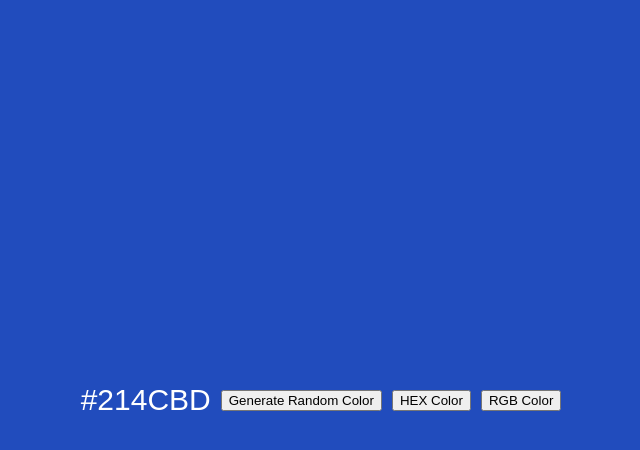
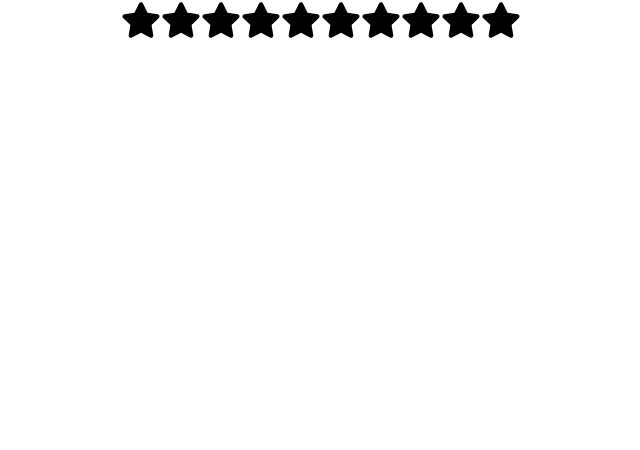
Before and after one commit to gwinedev/React, a React (Create React App) app in the folder Assorted/projects/: page / in a window 1280 px wide. Shown: the top 450 px of the page, without its empty margins (319-959 px from the left). Built offline with nearby package versions, Linux system fonts and the light colour scheme.

Commit message:
star rating app

```diff
--- a/Assorted/projects/package.json
+++ b/Assorted/projects/package.json
@@ -8,6 +8,7 @@
     "@testing-library/user-event": "^13.5.0",
     "react": "^18.3.1",
     "react-dom": "^18.3.1",
+    "react-icons": "^5.3.0",
     "react-scripts": "5.0.1",
     "web-vitals": "^2.1.4"
   },
--- a/Assorted/projects/src/App.js
+++ b/Assorted/projects/src/App.js
@@ -1,12 +1,14 @@
 import './App.css';
-import Accordion from './components/accordion';
-import RandomColor from './components/accordion/random_color';
+// import Accordion from './components/accordion';
+// import RandomColor from './components/random_color';
+import StarRating from './components/star-rating';
 
 function App() {
   return (
     <div className="App">
       {/* <Accordion /> */}
-      <RandomColor />
+      {/* <RandomColor /> */}
+      < StarRating starCount={10} />
     </div>
   );
 }
--- /dev/null
+++ b/Assorted/projects/src/components/star-rating/index.js
@@ -0,0 +1,37 @@
+import { FaStar } from 'react-icons/fa';
+import React, { useState } from 'react';
+
+export default function StarRating({ starCount = 5 }) {
+    const [rating, setRating] = useState(0);
+    const [hover, setHover] = useState(0);
+
+    function handleClick(index) {
+        setRating(index);
+    }
+
+    function handleMouseEnter(index) {
+        setHover(index);
+
+    }
+
+    function handleMouseLeave(index) {
+        console.log(index);
+
+    }
+    return <div className="star-rating">
+        {
+            [...Array(starCount)].map((_, index) => {
+                index += 1
+
+                return <FaStar
+                    key={index}
+                    className={index <= (hover || rating) ? 'active' : 'inactive'}
+                    onClick={() => handleClick(index)}
+                    onMouseMove={() => handleMouseEnter(index)}
+                    onMouseLeave={() => handleMouseLeave(index)}
+                    size={40}
+                />
+            })
+        }
+    </div>
+}
```
Also changed, not shown: Assorted/projects/src/components/random_color/index.js (renamed from Assorted/projects/src/components/accordion/random_color/index.js), Assorted/projects/src/components/random_color/style.css (renamed from Assorted/projects/src/components/accordion/random_color/style.css), Assorted/projects/src/components/star-rating/style.css (added), 1 other file (tests, documents, lock files or other folders).
